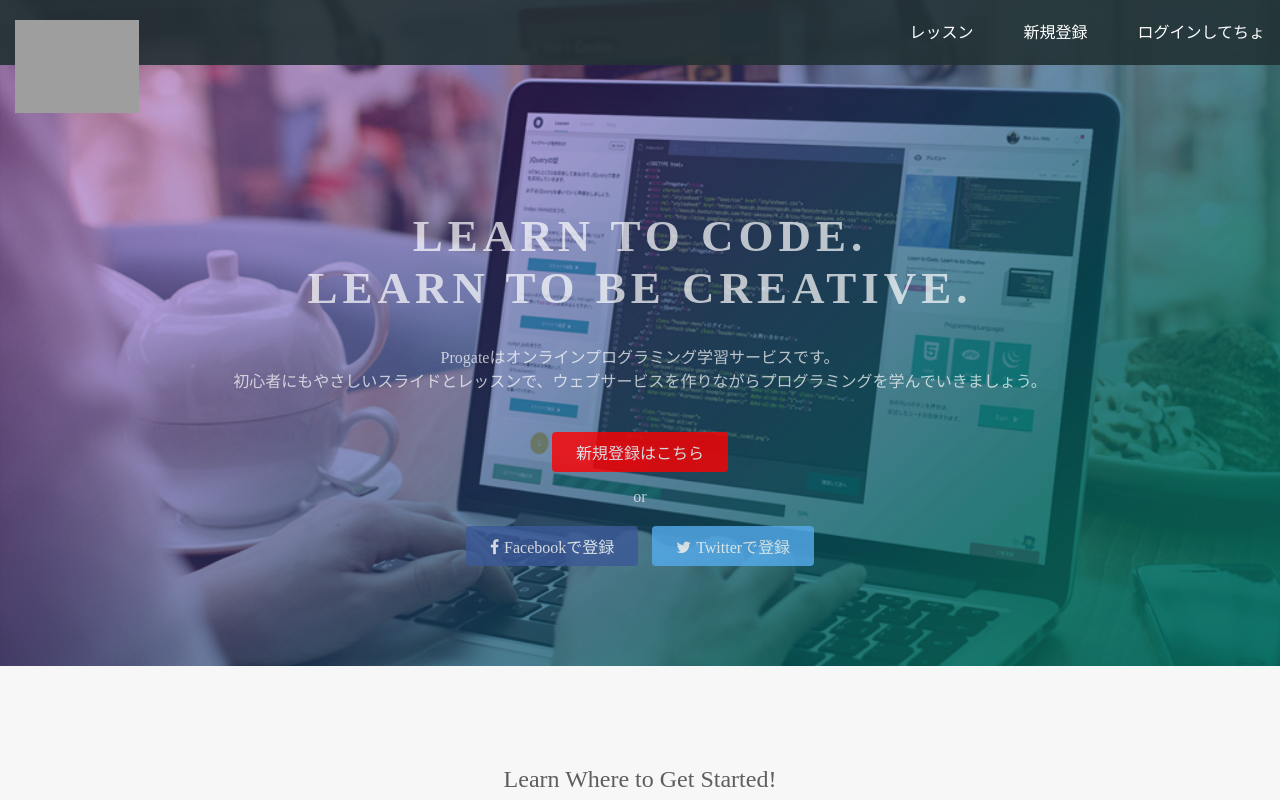
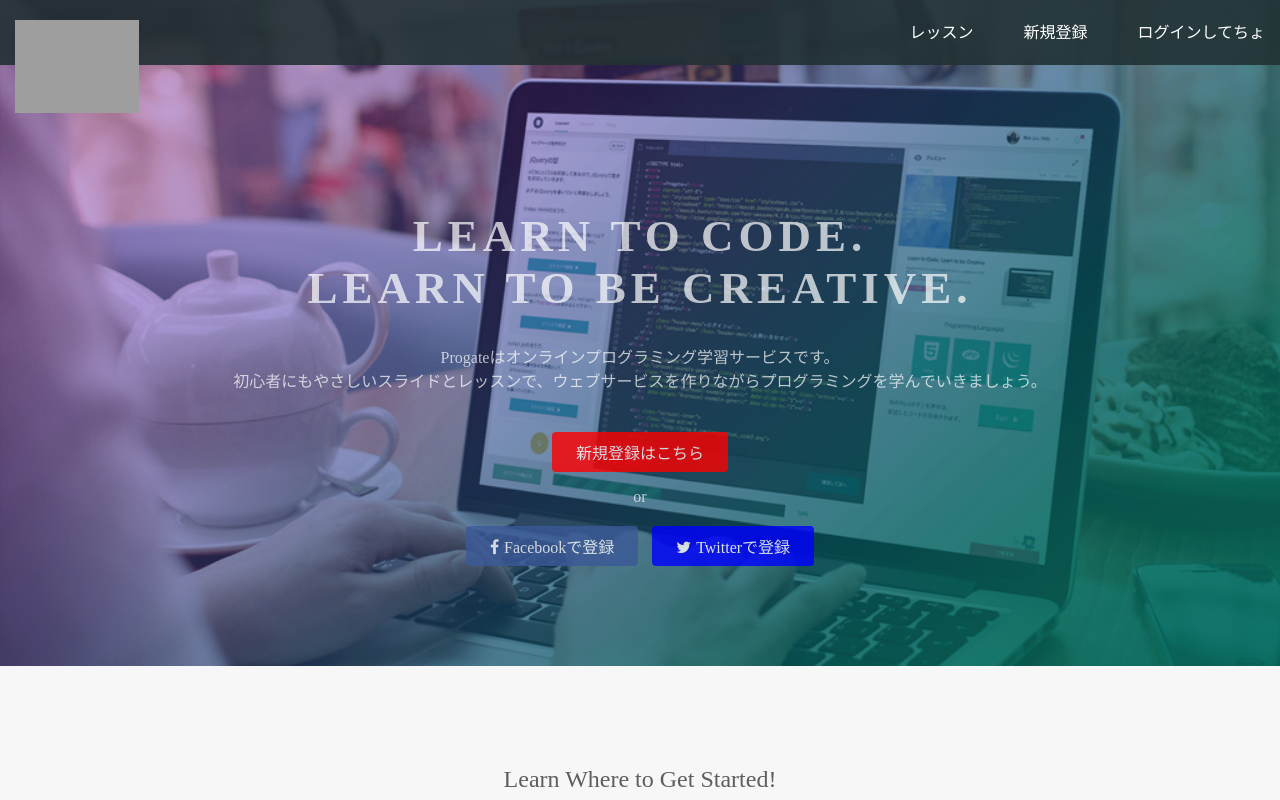
Before and after one commit to Kaede-y/sample, a plain HTML site: page index.html in a window 1280 px wide. Shown: the top 800 px of the page. Drawn offline with Linux system fonts and the light colour scheme; grey boxes are pictures that could not be loaded.

Commit message:
Update stylesheet.css

```diff
--- a/stylesheet.css
+++ b/stylesheet.css
@@ -55,7 +55,7 @@ a {
 }
 
 .twitter {
-  background-color: #55acee;
+  background-color: blue;
 }
 
 .btn {
```
